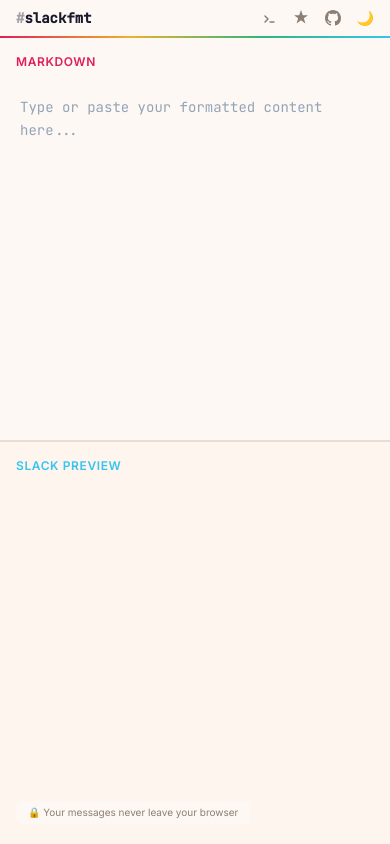
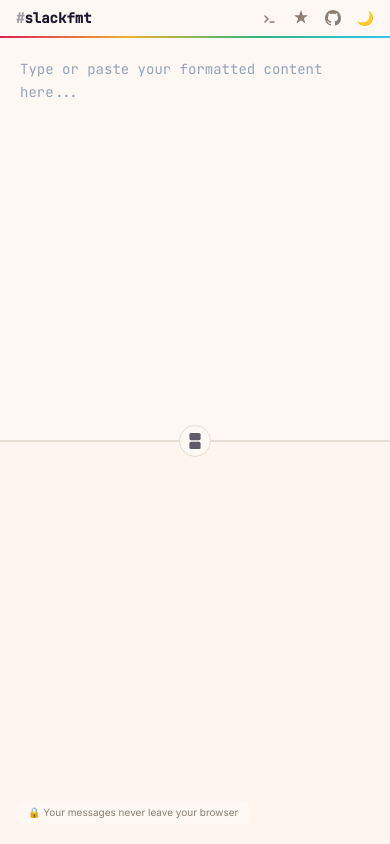
Before and after one commit to cauethenorio/slackfmt, a React (Vite) app in the folder packages/web/: page / in a window 390 px wide. Built offline with nearby package versions, Linux system fonts and the light colour scheme.

Commit message:
fix(web): hide pane labels on mobile, add layout toggle to mobile divider

```diff
--- a/packages/web/src/components/DualPaneEditor.tsx
+++ b/packages/web/src/components/DualPaneEditor.tsx
@@ -11,9 +11,9 @@
 import { QuillPane } from "./QuillPane";
 
 const layoutClasses: Record<string, [string, string]> = {
-  "md-large": ["md:flex-none md:w-2/3", "md:flex-none md:w-1/3"],
-  equal: ["md:flex-none md:w-1/2", "md:flex-none md:w-1/2"],
-  "preview-large": ["md:flex-none md:w-1/3", "md:flex-none md:w-2/3"],
+  "md-large": ["flex-[2] md:flex-none md:w-2/3", "flex-1 md:flex-none md:w-1/3"],
+  equal: ["flex-1 md:flex-none md:w-1/2", "flex-1 md:flex-none md:w-1/2"],
+  "preview-large": ["flex-1 md:flex-none md:w-1/3", "flex-[2] md:flex-none md:w-2/3"],
 };
 
 export function DualPaneEditor() {
@@ -33,7 +33,7 @@
     <div className="relative flex-1 flex flex-col md:flex-row min-h-0">
       {/* Markdown Pane */}
       <div className={`flex flex-col min-h-0 flex-1 ${mdClass} transition-all`}>
-        <div className="px-4 pt-2.5 pb-1 shrink-0">
+        <div className="hidden md:block px-4 pt-2.5 pb-1 shrink-0">
           <span className="text-xs font-semibold uppercase tracking-wider text-label-markdown">
             Markdown
           </span>
@@ -48,7 +48,7 @@
         </div>
       </div>
 
-      {/* Divider with layout toggle (desktop only) */}
+      {/* Divider with layout toggle */}
       <div className="hidden md:block relative w-[2px] shrink-0 bg-border">
         <button
           type="button"
@@ -61,15 +61,25 @@
         </button>
       </div>
 
-      {/* Mobile divider */}
-      <div className="md:hidden h-[2px] bg-border shrink-0" />
+      {/* Mobile divider with layout toggle */}
+      <div className="md:hidden relative h-[2px] bg-border shrink-0">
+        <button
+          type="button"
+          onClick={cycleLayout}
+          title="Change layout"
+          aria-label="Change layout"
+          className="absolute top-1/2 left-1/2 -translate-x-1/2 -translate-y-1/2 w-8 h-8 rounded-full border border-border bg-surface flex items-center justify-center text-text-muted hover:text-text cursor-pointer z-10 transition-colors"
+        >
+          {layoutIcons[layout]}
+        </button>
+      </div>
 
       {/* Preview Pane */}
       <div
         className={`relative flex flex-col min-h-0 flex-1 ${previewClass} bg-surface-output transition-all`}
       >
         {hasContent && <CopyFlash visible={flash} />}
-        <div className="px-4 pt-2.5 pb-1 shrink-0">
+        <div className="hidden md:block px-4 pt-2.5 pb-1 shrink-0">
           <span className="text-xs font-semibold uppercase tracking-wider text-label-preview">
             Slack Preview
           </span>
```
